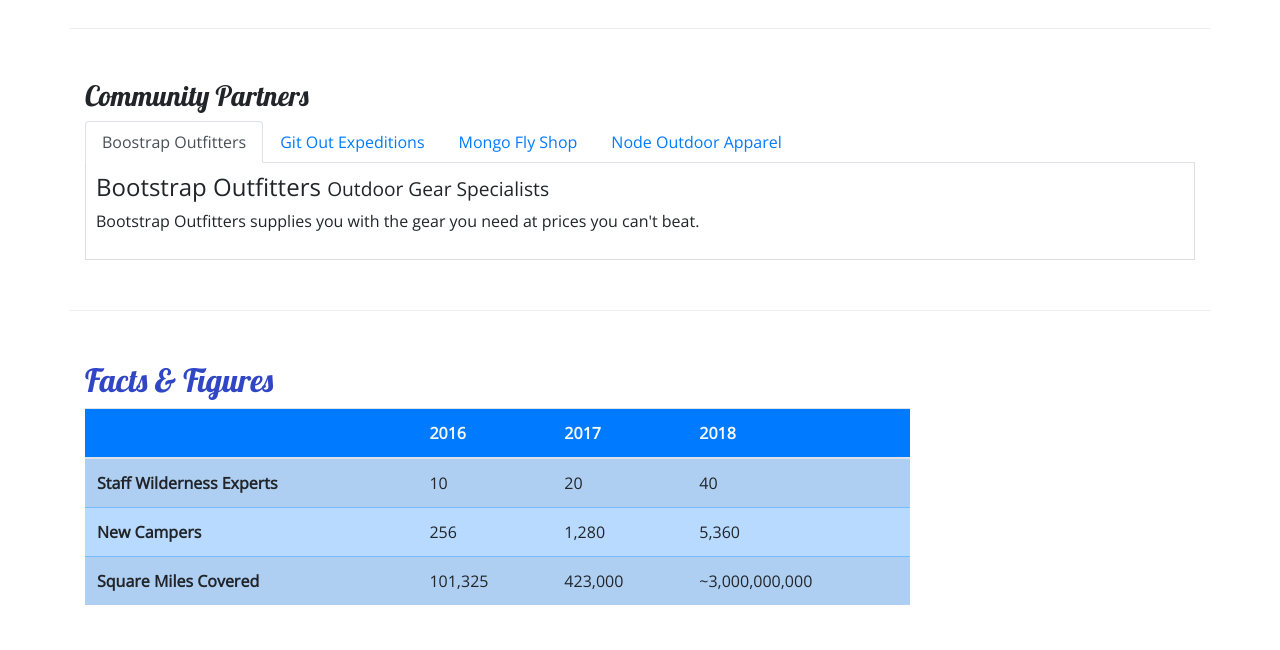
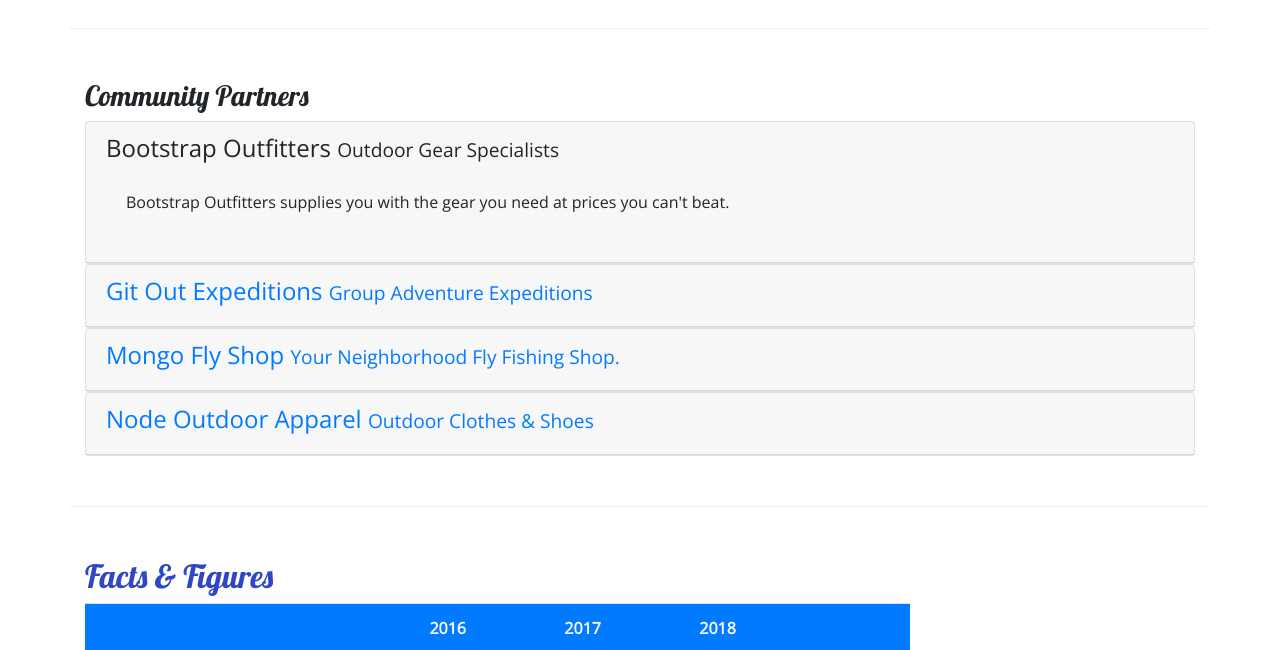
Before and after one commit to biohazard1029/Bootstrap---NuCamp-site-copy, a website: page aboutus.html in a window 1280 px wide. Shown: the part 800-1450 px from the top of the page. Drawn offline with nearby package versions, Linux system fonts and the light colour scheme.

Commit message:
Accordion

```diff
--- a/aboutus.html
+++ b/aboutus.html
@@ -104,33 +104,64 @@
                 </div>
             </div>
 
-
-
         <div class="row row-content">
             <div class="col">
                 <h3>Community Partners</h3>
-                <ul class="nav nav-tabs">
-                    <li class="nav-item"><a class="nav-link active" href="#bootstrap" role="tab" data-toggle="tab"> Boostrap Outfitters</a></li>
-                    <li class="nav-item"><a class="nav-link" href="#git" role="tab" data-toggle="tab"> Git Out Expeditions</a> </li>
-                    <li class="nav-item"><a class="nav-link" href="#mongo" role="tab" data-toggle="tab">Mongo Fly Shop</a></li>
-                    <li class="nav-item"><a class="nav-link" href="#node" role="tab" data-toggle="tab"> Node Outdoor Apparel</a></li>
-                </ul>
-                <div class="tab-content">
-                    <div role="tabpanel" class="tab-pane fade show active" id="bootstrap">
-                        <h4>Bootstrap Outfitters <small>Outdoor Gear Specialists</small></h4>
-                        <p class="d-none d-sm-block">Bootstrap Outfitters supplies you with the gear you need at prices you can't beat.</p>
+                <div id="accordion">
+                    <div class="card">
+                        <div role="tab" class="card-header">
+                            <h4>
+                                <a data-toggle="collapse" data-target="#bootstrap">
+                                    Bootstrap Outfitters <small>Outdoor Gear Specialists</small>
+                                </a>
+                            </h4>
+                            <div class="collapse show" id="bootstrap" data-parent="#accordion">
+                                <div class="card-body">
+                                    <p class="d-none d-sm-block">Bootstrap Outfitters supplies you with the gear you need at prices you can't beat.</p>
+                                </div>
+                             </div>
+                        </div>
                     </div>
-                    <div role="tabpanel" class="tab-pane fade" id="git">
-                        <h4>Git Out Expeditions <small>Group Adventure Expeditions</small></h4>
-                        <p class="d-none d-sm-block">Join Git Out Expeditions to explore new horizons with a group of other adventurers!</p>
+                    <div class="card">
+                        <div role="tab" class="card-header">
+                            <h4>
+                                <a class="collapsed" data-toggle="collapse" data-target="#git">
+                                Git Out Expeditions <small>Group Adventure Expeditions</small>
+                                </a>
+                            </h4>
+                            <div class="collapse" id="git" data-parent="#accordion">
+                                <div class="card-body">
+                                    <p class="d-none d-sm-block">Join Git Out Expeditions to explore new horizons with a group of other adventurers!</p>
+                                </div>
+                            </div>
+                        </div>
                     </div>
-                    <div role="tabpanel" class="tab-pane fade" id="mongo">
-                        <h4>Mongo Fly Shop <small>Your Neighborhood Fly Fishing Shop.</small></h4>
-                        <p class="d-none d-sm-block">Need a new fishing pole, a tacklebox, or flies of all kinds? Stop by Mongo Fly Shop.</p>
+                    <div class="card">
+                        <div role="tab" class="card-header">
+                            <h4>
+                                <a class="collapsed" data-toggle="collapse" data-target="#mongo">
+                                Mongo Fly Shop <small>Your Neighborhood Fly Fishing Shop.</small>
+                                </a>
+                            </h4>
+                            <div class="collapse" id="mongo" data-parent="#accordion">
+                                <div class="card-body">
+                                    <p class="d-none d-sm-block">Need a new fishing pole, a tacklebox, or flies of all kinds? Stop by Mongo Fly Shop.</p>
+                                </div>
+                            </div>
+                        </div>
                     </div>
-                    <div role="tabpanel" class="tab-pane fade" id="node">
-                        <h4>Node Outdoor Apparel <small>Outdoor Clothes & Shoes</small></h4>
-                        <p class="d-none d-sm-block">From polar fleeces to swimsuits, hiking boots to waders, a visit to Node will be sure to get you covered.</p>
+                    <div class="card">
+                        <div role="tab" class="card-header">
+                            <h4>
+                                <a class="collapsed" data-toggle="collapse" data-target="#node"> Node Outdoor Apparel <small>Outdoor Clothes & Shoes</small>
+                                </a>
+                            </h4>
+                            <div class="collapse" id="node" data-parent="#accordion">
+                                <div class="card-body">
+                                    <p class="d-none d-sm-block">From polar fleeces to swimsuits, hiking boots to waders, a visit to Node will be sure to get you covered.</p>
+                                </div>
+                            </div>
+                        </div>
                     </div>
                 </div>
             </div>
@@ -213,3 +244,10 @@
 </body>
 
 </html>
+
+     <!-- <ul class="nav nav-tabs">
+    <li class="nav-item"><a class="nav-link active" href="#bootstrap" role="tab" data-toggle="tab"> Boostrap Outfitters</a></li>
+    <li class="nav-item"><a class="nav-link" href="#git" role="tab" data-toggle="tab"> Git Out Expeditions</a> </li>
+    <li class="nav-item"><a class="nav-link" href="#mongo" role="tab" data-toggle="tab">Mongo Fly Shop</a></li>
+    <li class="nav-item"><a class="nav-link" href="#node" role="tab" data-toggle="tab"> Node Outdoor Apparel</a></li>
+    </ul> -->
--- a/css/styles.css
+++ b/css/styles.css
@@ -35,9 +35,3 @@
 .navbar-dark {
     background-color: #901CAD;
 }
-
-.tab-content {
-    border: 1px solid #DDD;
-    border-top: none;
-    padding: 10px;
-}
```
